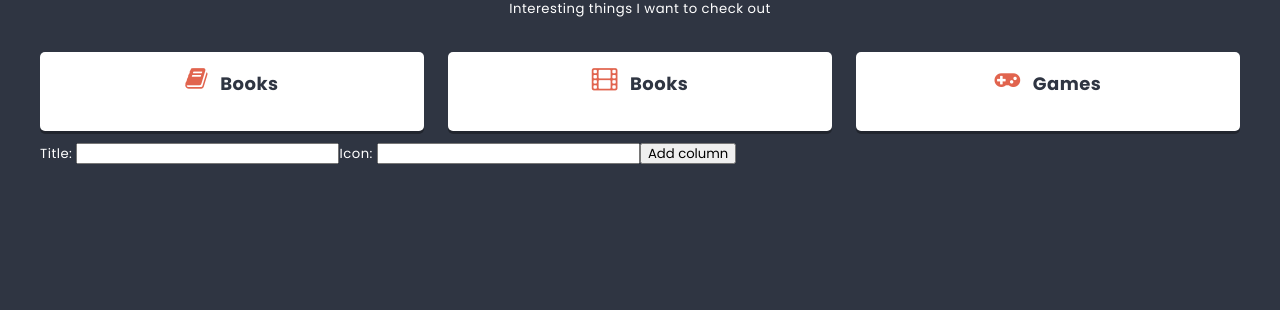
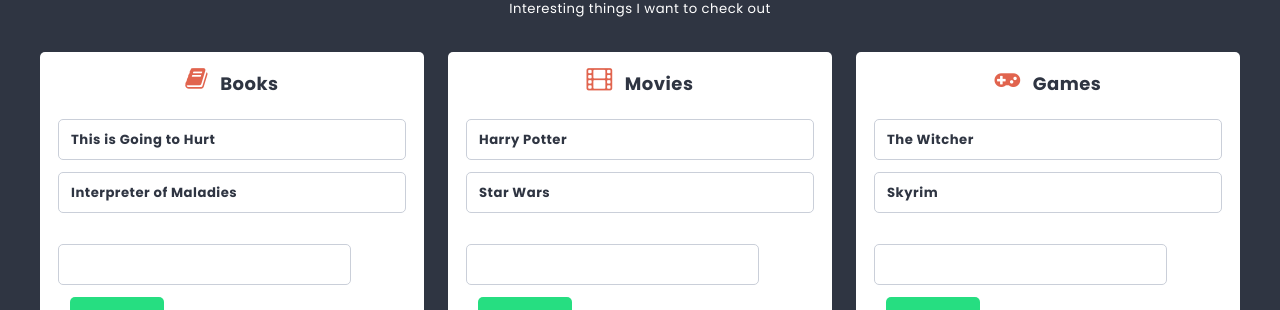
Before and after one commit to tkrzywosadzki/firstreactapp, a React (Create React App) app: page / in a window 1280 px wide. Shown: the part 489-799 px from the top of the page. Built offline with nearby package versions, Linux system fonts and the light colour scheme.

Commit message:
add Cards

```diff
--- /dev/null
+++ b/src/components/Card/Card.js
@@ -0,0 +1,9 @@
+import styles from './Card.module.scss';
+
+const Card = props => {
+    return (
+        <li className={styles.card}>{props.title}</li>
+    );
+};
+
+export default Card;
--- /dev/null
+++ b/src/components/Card/Card.module.scss
@@ -0,0 +1,13 @@
+@import '../../styles/settings.scss';
+
+.card {
+    position: relative;
+    background: $color-light;
+    border: 1px solid lighten($color-dark, 60%);
+    padding: $base-size;
+    margin: 0 0 $base-size 0;
+    border-radius: $radius;
+    display: flex;
+    justify-content: space-between;
+    font-weight: bold;
+}
--- /dev/null
+++ b/src/components/CardForm/CardForm.js
@@ -0,0 +1,23 @@
+import styles from './CardForm.module.scss';
+import { useState } from 'react';
+import Button from '../Button/Button';
+import TextInput from '../TextInput/TextInput';
+
+const CardForm = props => {
+    const [title, setTitle] = useState('');
+    const handleSubmit = e => {
+        e.preventDefault();
+        props.action({ title: title }, props.columnId);
+        setTitle('');
+    };
+
+
+    return (
+        <form onSubmit={handleSubmit} className={styles.cardForm}>
+            <TextInput value={title} onChange={e => setTitle(e.target.value)} />
+            <Button>Add card</Button>
+        </form>
+    );
+};
+
+export default CardForm;
--- a/src/components/Column/Column.js
+++ b/src/components/Column/Column.js
@@ -1,10 +1,19 @@
 import styles from './Column.module.scss';
+import Card from '../Card/Card';
+import CardForm from '../CardForm/CardForm';
+
 
 const Column = props => {
+
+
+
     return (
         <article className={styles.column}>
             <h2 className={styles.title}><span className={styles.icon + ' fa fa-' + props.icon}/>{props.title}</h2>
-
+            <ul className={styles.cards}>
+                {props.cards.map(card => <Card key={card.id} title={card.title}/>)}
+            </ul>
+            <CardForm columnId={props.id} action={props.action} />
         </article>
     );
 };
--- a/src/components/ColumnForm/ColumnForm.js
+++ b/src/components/ColumnForm/ColumnForm.js
@@ -1,5 +1,7 @@
 import styles from './ColumnForm.module.scss';
 import { useState } from 'react';
+import Button from '../Button/Button';
+import TextInput from '../TextInput/TextInput';
 
 
 
@@ -15,10 +17,10 @@
     };
 
     return(
-        <form onSubmit={handleSubmit}>
-            Title: <input type="text" value={title} onChange={e => setTitle(e.target.value)}  />
-            Icon: <input type="text" value={icon} onChange={e => setIcon(e.target.value)} />
-            <button>Add column</button>
+        <form onSubmit={handleSubmit} className={styles.columnForm}>
+            <span className={styles.inputName}>Title:</span> <TextInput type="text" value={title} onChange={e => setTitle(e.target.value)}  />
+            <span className={styles.inputName}>Icon:</span> <TextInput type="text" value={icon} onChange={e => setIcon(e.target.value)} />
+            <Button>Add column</Button>
         </form>
     );
 };
--- a/src/components/ColumnForm/ColumnForm.module.scss
+++ b/src/components/ColumnForm/ColumnForm.module.scss
@@ -0,0 +1,10 @@
+@import '../../styles/settings.scss';
+
+.columnForm {
+    text-align: center;
+    padding: 10px 10px;
+}
+
+.inputName {
+    margin: 0 10px;
+}
--- a/src/components/List/List.js
+++ b/src/components/List/List.js
@@ -8,14 +8,49 @@
 const List = () => {
 
     const [columns, setColumns] = useState([
-        { id: 1, title: 'Books', icon: 'book'},
-        { id: 2, title: 'Books', icon: 'film'},
-        { id: 3, title: 'Games', icon: 'gamepad'}
+        {
+            id: 1,
+            title: 'Books',
+            icon: 'book',
+            cards: [
+                { id: 1, title: 'This is Going to Hurt' },
+                { id: 2, title: 'Interpreter of Maladies' }
+            ]
+        },
+        {
+            id: 2,
+            title: 'Movies',
+            icon: 'film',
+            cards: [
+                { id: 1, title: 'Harry Potter' },
+                { id: 2, title: 'Star Wars' }
+            ]
+        },
+        {
+            id: 3,
+            title: 'Games',
+            icon: 'gamepad',
+            cards: [
+                { id: 1, title: 'The Witcher' },
+                { id: 2, title: 'Skyrim' }
+            ]
+        }
     ]);
 
 
     const addColumn = newColumn => {
-        setColumns([...columns, { id: shortid(), title: newColumn.title, icon: newColumn.icon}]);
+        setColumns([...columns, { id: shortid(), title: newColumn.title, icon: newColumn.icon, cards: []}]);
+    };
+
+    const addCard = (newCard, columnId) => {
+        const columnsUpdated = columns.map(column => {
+            if(column.id === columnId)
+                return { ...column, cards: [...column.cards, { id: shortid(), title: newCard.title }]}
+            else
+                return column
+        })
+
+        setColumns(columnsUpdated);
     };
 
 
@@ -27,7 +62,7 @@
             </header>
             <p className={styles.description}>Interesting things I want to check out</p>
             <section className={styles.columns}>
-                {columns.map(column => <Column key={column.id} title={column.title} icon={column.icon} />)}
+                {columns.map(column => <Column action={addCard} key={column.id} id={column.id} title={column.title} icon={column.icon} cards={column.cards} />)}
             </section>
             <ColumnForm action={addColumn} />
         </div>
--- a/src/components/TextInput/TextInput.js
+++ b/src/components/TextInput/TextInput.js
@@ -2,7 +2,7 @@
 
 const TextInput = props => {
     return (
-        <input className={styles.input} placeholder={props.placeholder} type="text" />
+        <input className={styles.input} placeholder={props.placeholder} value={props.value} onChange={props.onChange} type="text" />
     );
 };
 
```
Also changed, not shown: src/components/CardForm/CardForm.module.scss (added).
